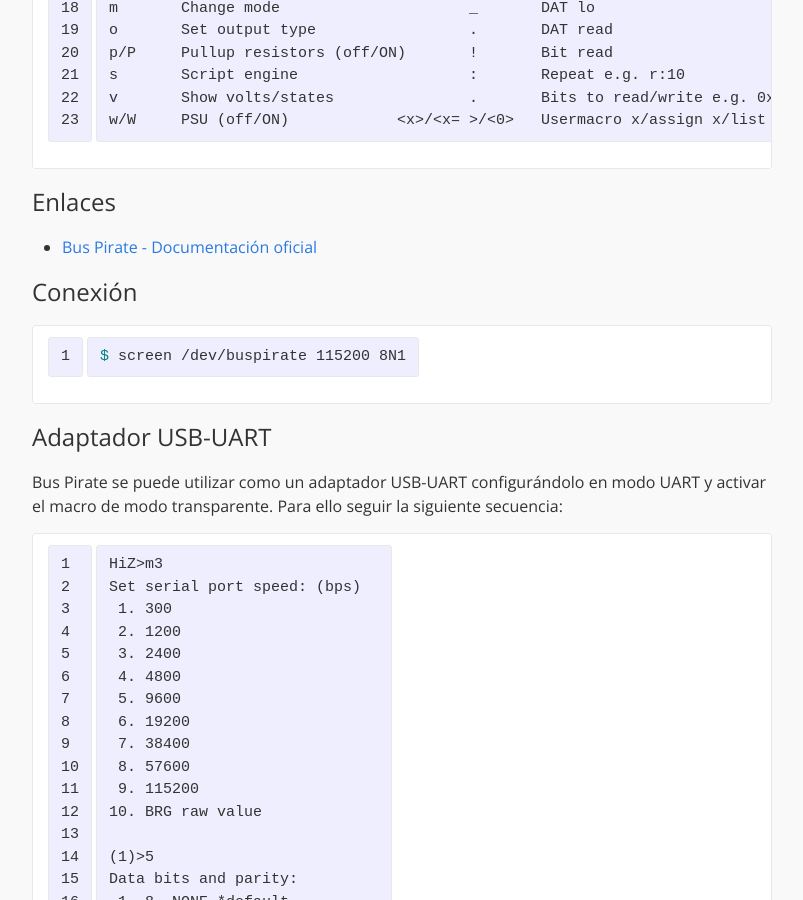
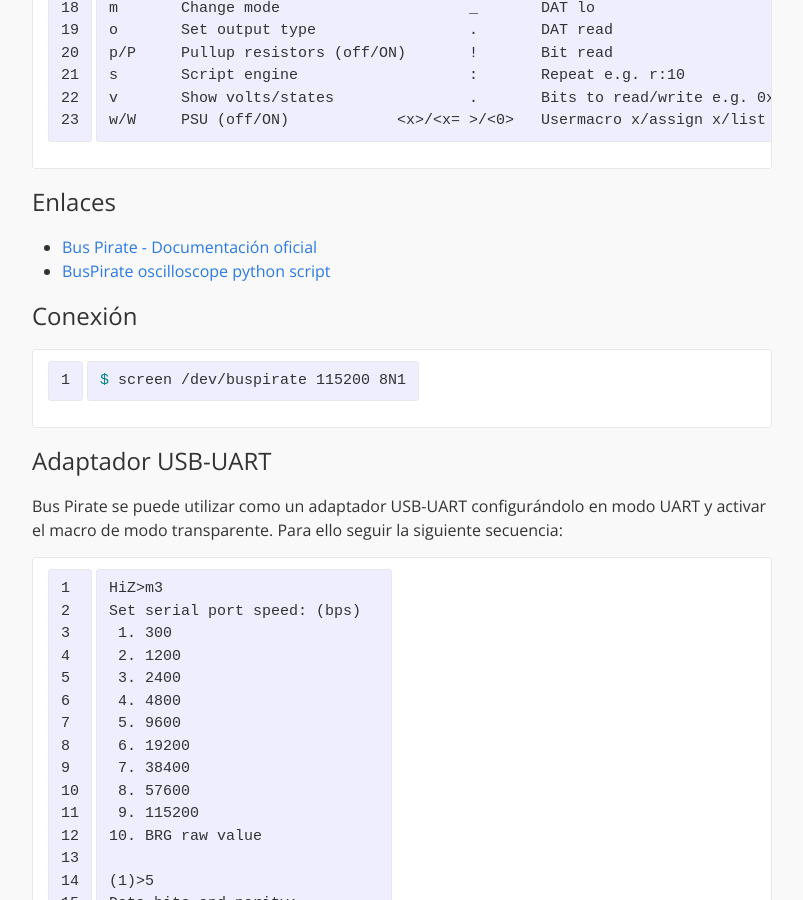
Before and after one commit to eduardofilo/eduardofilo.jekyll, a Jekyll site: the page built from sistemas/bus_pirate.md, in a window 1280 px wide and 900 px high, scrolled down 940 px. Shown: the whole window, without its empty margins (238-1041 px from the left). Built offline with Jekyll 4.4.1, drawn with Linux system fonts in a browser that asks for light colours.

Commit message:
Enlace osciloscopio para Bus Pirate.

```diff
--- a/sistemas/bus_pirate.md
+++ b/sistemas/bus_pirate.md
@@ -37,6 +37,7 @@
 ## Enlaces
 
 * [Bus Pirate - Documentación oficial](http://dangerousprototypes.com/docs/Bus_Pirate/es)
+* [BusPirate oscilloscope python script](http://hwmayer.blogspot.com.es/2010/09/buspirate-oscilloscope-python-script.html)
 
 ## Conexión
 
```
